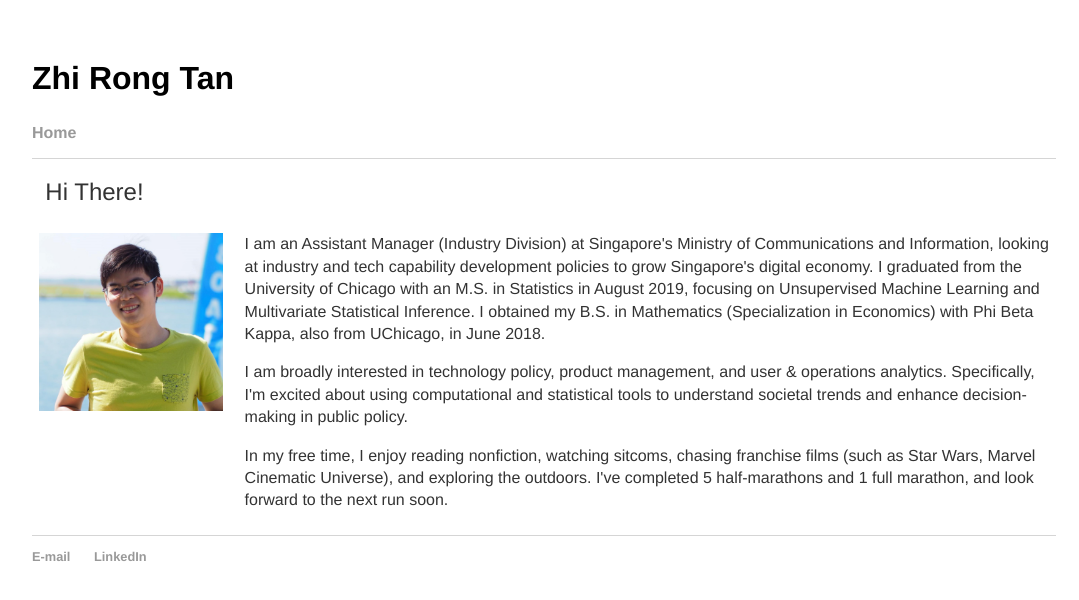
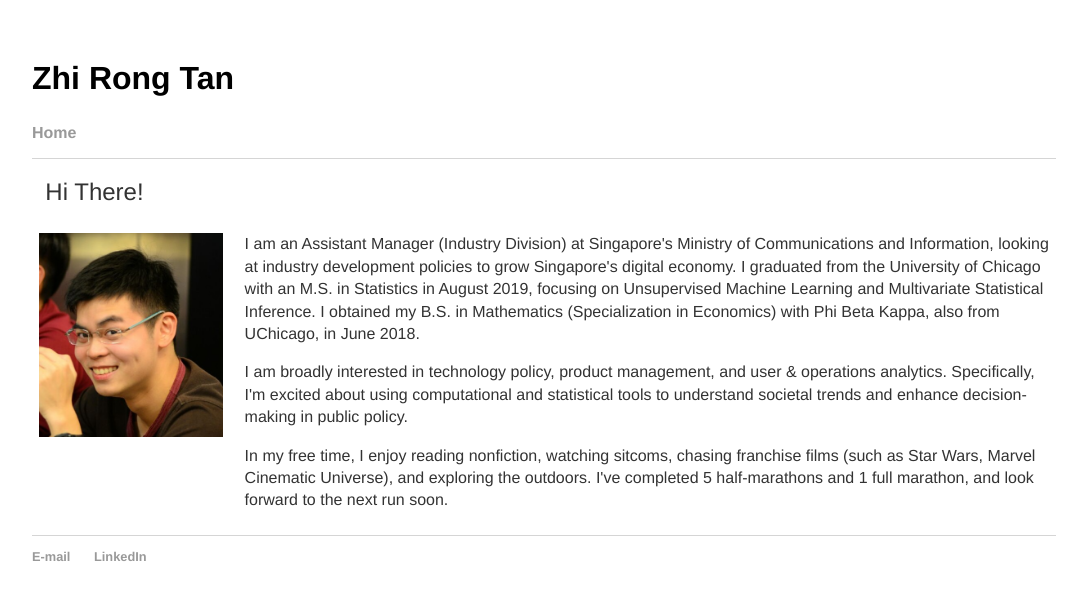
Before and after one commit to tanzhirong/tanzhirong.github.io, a Jekyll site: the page built from index.html, in a window 1280 px wide. Shown: the top 600 px of the page, without its empty margins (96-1175 px from the left). Built offline with Jekyll 4.4.1, drawn with Linux system fonts in a browser that asks for light colours.

Commit message:
Update index.html

```diff
--- a/index.html
+++ b/index.html
@@ -8,12 +8,12 @@ title: Zhi Rong Tan
 	<h2>&nbsp; Hi There! </h2>
     <td width="20%">
       <div>
-        <img position="absolute" margin="auto" width="95%" src="images/Me.jpg">
+        <img position="absolute" margin="auto" width="95%" src="images/Me.png">
       </div>
     </td>
     <td>
       <div id="blurb">
-	<p>I am an Assistant Manager (Industry Division) at Singapore's Ministry of Communications and Information, looking at industry and tech capability development policies to grow Singapore's digital economy. I graduated from the University of Chicago with an M.S. in Statistics in August 2019, focusing on Unsupervised Machine Learning and Multivariate Statistical Inference. I obtained my B.S. in Mathematics (Specialization in Economics) with Phi Beta Kappa, also from UChicago, in June 2018. </p>
+	<p>I am an Assistant Manager (Industry Division) at Singapore's Ministry of Communications and Information, looking at industry development policies to grow Singapore's digital economy. I graduated from the University of Chicago with an M.S. in Statistics in August 2019, focusing on Unsupervised Machine Learning and Multivariate Statistical Inference. I obtained my B.S. in Mathematics (Specialization in Economics) with Phi Beta Kappa, also from UChicago, in June 2018. </p>
 	<p>I am broadly interested in technology policy, product management, and user & operations analytics. Specifically, I'm excited about using computational and statistical tools to understand societal trends and enhance decision-making in public policy.</p>
 	<p>In my free time, I enjoy reading nonfiction, watching sitcoms, chasing franchise films (such as Star Wars, Marvel Cinematic Universe), and exploring the outdoors. I've completed 5 half-marathons and 1 full marathon, and look forward to the next run soon.</p>
       </div><!-- /.blurb -->
```
